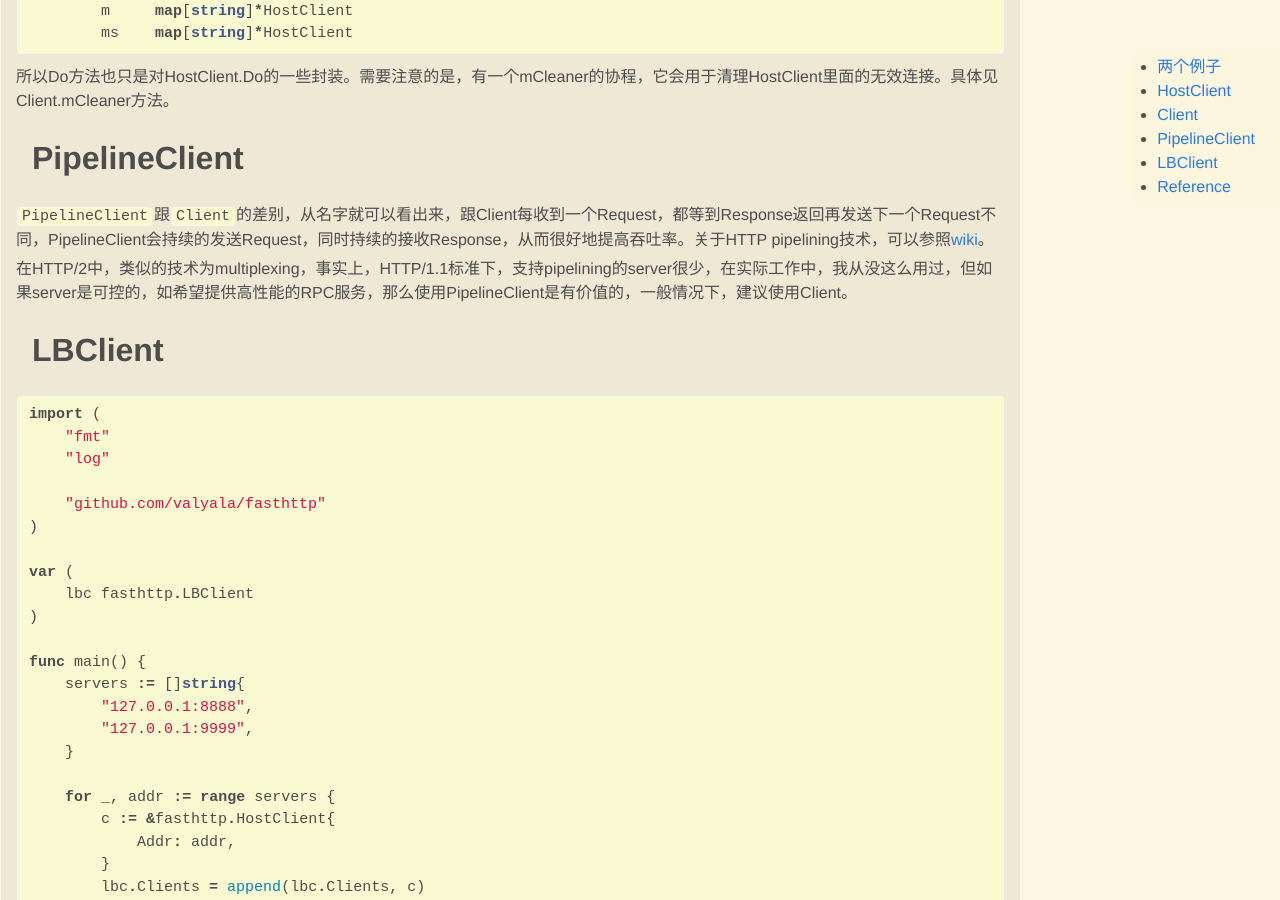
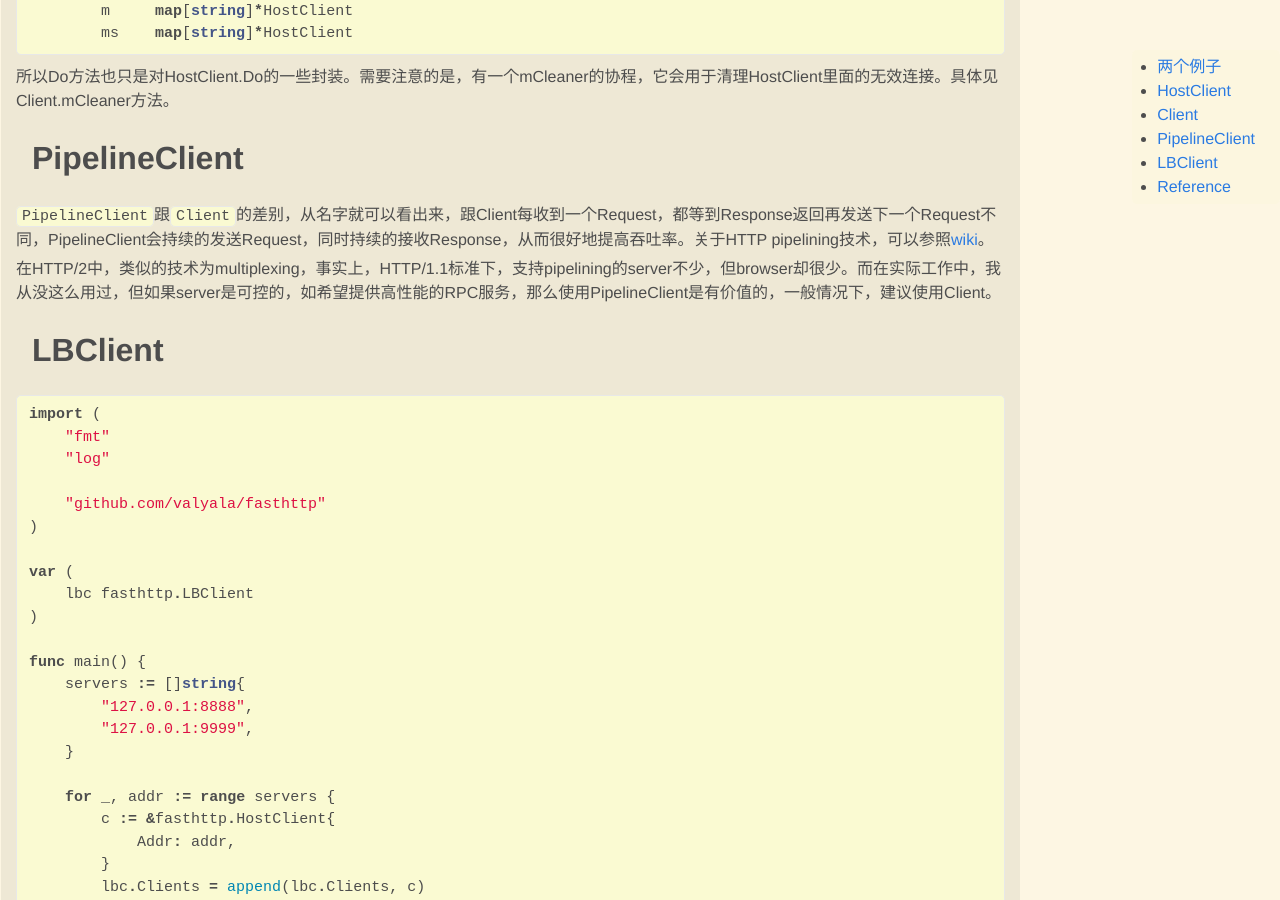
Before and after one commit to feiyuw/feiyuw.github.io, a Jekyll site: the page built from _posts/2019-05-25-dive-into-fasthttp-2.md, in a window 1280 px wide and 900 px high, scrolled down 6212 px. Built offline with Jekyll 4.4.1, drawn with Linux system fonts in a browser that asks for light colours; nearby versions of some CDN libraries; comment, search, counter and statistics services are not loaded.

Commit message:
fix one issue

```diff
--- a/_posts/2019-05-25-dive-into-fasthttp-2.md
+++ b/_posts/2019-05-25-dive-into-fasthttp-2.md
@@ -283,7 +283,7 @@ func (c *HostClient) doNonNilReqResp(req *Request, resp *Response) (bool, error)
 
 `PipelineClient`跟`Client`的差别，从名字就可以看出来，跟Client每收到一个Request，都等到Response返回再发送下一个Request不同，PipelineClient会持续的发送Request，同时持续的接收Response，从而很好地提高吞吐率。关于HTTP pipelining技术，可以参照[wiki](https://en.wikipedia.org/wiki/HTTP_pipelining)。
 
-在HTTP/2中，类似的技术为multiplexing，事实上，HTTP/1.1标准下，支持pipelining的server很少，在实际工作中，我从没这么用过，但如果server是可控的，如希望提供高性能的RPC服务，那么使用PipelineClient是有价值的，一般情况下，建议使用Client。
+在HTTP/2中，类似的技术为multiplexing，事实上，HTTP/1.1标准下，支持pipelining的server不少，但browser却很少。而在实际工作中，我从没这么用过，但如果server是可控的，如希望提供高性能的RPC服务，那么使用PipelineClient是有价值的，一般情况下，建议使用Client。
 
 ## LBClient
 
```
